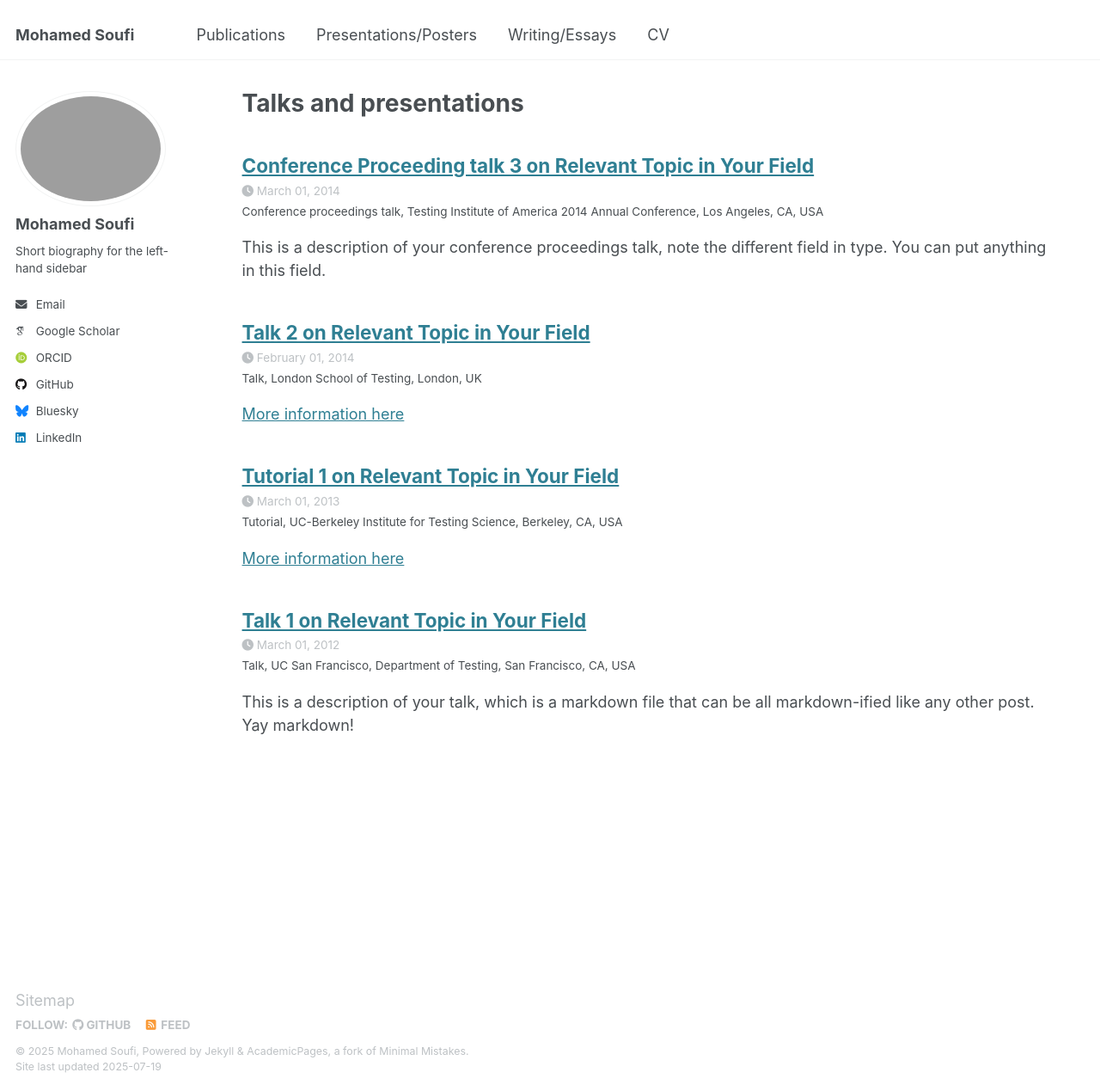
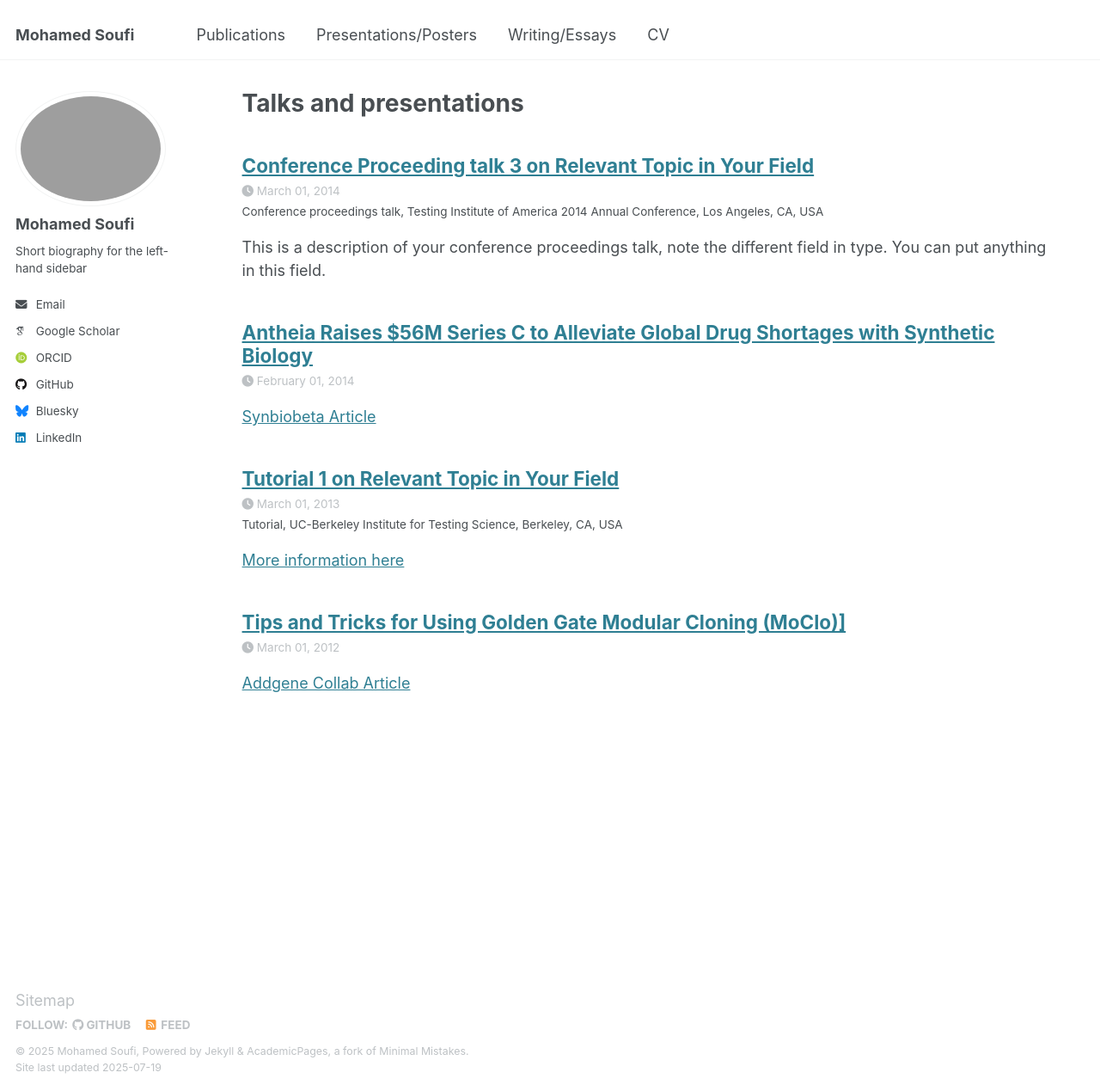
Before and after one commit to msoufi1453/msoufi1453.github.io, a Jekyll site: the page built from _pages/talks.html, in a window 1280 px wide and 1269 px high. Shown: the whole window at 86% size. Built offline with Jekyll 4.4.1, drawn with Linux system fonts in a browser that asks for light colours; some web fonts are replaced.

Commit message:
essays/talks section

```diff
--- a/_talks/2012-03-01-talk-1.md
+++ b/_talks/2012-03-01-talk-1.md
@@ -1,11 +1,8 @@
 ---
-title: "Talk 1 on Relevant Topic in Your Field"
+title: "Tips and Tricks for Using Golden Gate Modular Cloning (MoClo)]"
 collection: talks
 type: "Talk"
 permalink: /talks/2012-03-01-talk-1
-venue: "UC San Francisco, Department of Testing"
-date: 2012-03-01
-location: "San Francisco, CA, USA"
 ---
 
-This is a description of your talk, which is a markdown file that can be all markdown-ified like any other post. Yay markdown!
+[Addgene Collab Article](https://blog.addgene.org/tips-and-tricks-for-using-golden-gate-modular-cloning-moclo?)
--- a/_talks/2014-02-01-talk-2.md
+++ b/_talks/2014-02-01-talk-2.md
@@ -1,13 +1,8 @@
 ---
-title: "Talk 2 on Relevant Topic in Your Field"
+title: "Antheia Raises $56M Series C to Alleviate Global Drug Shortages with Synthetic Biology"
 collection: talks
 type: "Talk"
 permalink: /talks/2014-02-01-talk-2
-venue: "London School of Testing"
-date: 2014-02-01
-location: "London, UK"
 ---
 
-[More information here](http://example2.com)
-
-This is a description of your talk, which is a markdown files that can be all markdown-ified like any other post. Yay markdown!
+[Synbiobeta Article](https://www.synbiobeta.com/read/antheia-raises-56m-series-c-to-alleviate-global-drug-shortages-with-synthetic-biology)
```
Also changed, not shown: 6 other files.
